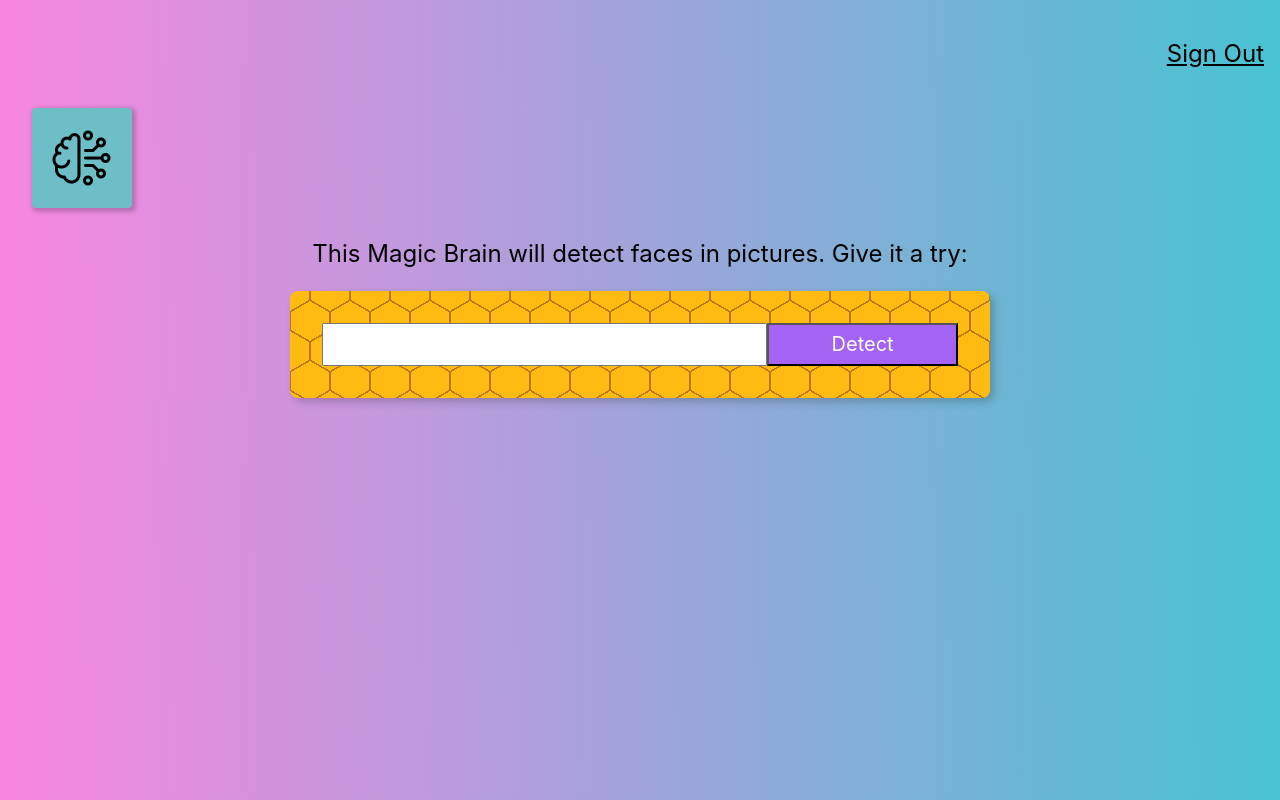
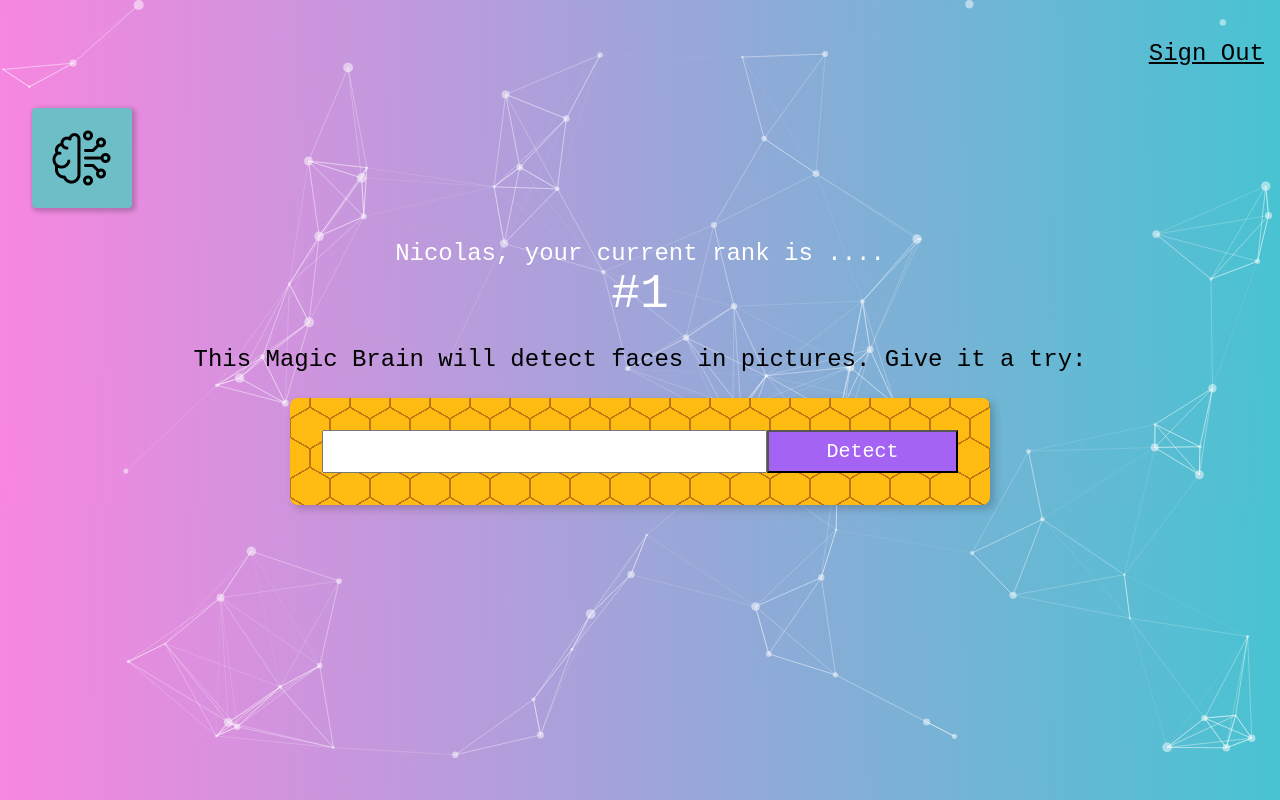
Before and after one commit to NicolasBrandi/SmartBrain, a React (Create React App) app: page / in a window 1280 px wide. Built offline with nearby package versions, Linux system fonts and the light colour scheme.

Commit message:
add particles component

```diff
--- a/package.json
+++ b/package.json
@@ -10,7 +10,9 @@
     "react-dom": "^18.2.0",
     "react-scripts": "5.0.1",
     "react-tilt": "^1.0.2",
+    "react-tsparticles": "^2.12.2",
     "tachyons": "^4.12.0",
+    "tsparticles-slim": "^2.12.0",
     "web-vitals": "^2.1.4"
   },
   "scripts": {
--- a/src/App.css
+++ b/src/App.css
@@ -2,42 +2,17 @@
   text-align: center;
 }
 
-.App-logo {
-  height: 40vmin;
-  pointer-events: none;
-}
-
-@media (prefers-reduced-motion: no-preference) {
-  .App-logo {
-    animation: App-logo-spin infinite 20s linear;
-  }
-}
 
 .center{
   display: flex;
   justify-content: center;
 }
 
-.App-header {
-  background-color: #282c34;
-  min-height: 100vh;
-  display: flex;
-  flex-direction: column;
-  align-items: center;
-  justify-content: center;
-  font-size: calc(10px + 2vmin);
-  color: white;
+.particles{
+  position: fixed;
+  top: 0;
+  right: 0;
+  bottom: 0;
+  left: 0;
+  z-index: -1;
 }
-
-.App-link {
-  color: #61dafb;
-}
-
-@keyframes App-logo-spin {
-  from {
-    transform: rotate(0deg);
-  }
-  to {
-    transform: rotate(360deg);
-  }
-}
--- a/src/App.js
+++ b/src/App.js
@@ -2,6 +2,8 @@
 import Navigation from './components/Navigation/Navigation';
 import Logo from './components/Logo/Logo';
 import ImageLinkForm from './components/ImageLinkForm/ImageLinkForm'
+import Rank from './components/Rank/Rank';
+import ParticleBackground from './components/Particles/Particles';
 import './App.css';
 
 class App extends Component {
@@ -10,6 +12,8 @@
       <div className="App">
         <Navigation />
         <Logo />
+        <ParticleBackground />
+        <Rank />
         <ImageLinkForm />
         {/* <FaceRecognition /> */}
       </div>
--- /dev/null
+++ b/src/components/Particles/Particles.js
@@ -0,0 +1,94 @@
+import { useCallback } from "react";
+import Particles from "react-tsparticles";
+//import { loadFull } from "tsparticles"; // if you are going to use `loadFull`, install the "tsparticles" package too.
+import { loadSlim } from "tsparticles-slim"; // if you are going to use `loadSlim`, install the "tsparticles-slim" package too.
+
+const ParticleBackground = () => {
+    const particlesInit = useCallback(async engine => {
+        console.log(engine);
+        // you can initiate the tsParticles instance (engine) here, adding custom shapes or presets
+        // this loads the tsparticles package bundle, it's the easiest method for getting everything ready
+        // starting from v2 you can add only the features you need reducing the bundle size
+        //await loadFull(engine);
+        await loadSlim(engine);
+    }, []);
+
+    const particlesLoaded = useCallback(async container => {
+        await console.log(container);
+    }, []);
+
+    return (
+        <Particles
+            id="tsparticles"
+            className="particles"
+            init={particlesInit}
+            loaded={particlesLoaded}
+            options={{
+                fpsLimit: 120,
+                interactivity: {
+                    events: {
+                        onClick: {
+                            enable: true,
+                            mode: "push",
+                        },
+                        onHover: {
+                            enable: true,
+                            mode: "repulse",
+                        },
+                        resize: true,
+                    },
+                    modes: {
+                        push: {
+                            quantity: 4,
+                        },
+                        repulse: {
+                            distance: 200,
+                            duration: 0.4,
+                        },
+                    },
+                },
+                particles: {
+                    color: {
+                        value: "#ffffff",
+                    },
+                    links: {
+                        color: "#ffffff",
+                        distance: 150,
+                        enable: true,
+                        opacity: 0.5,
+                        width: 1,
+                    },
+                    move: {
+                        direction: "none",
+                        enable: true,
+                        outModes: {
+                            default: "bounce",
+                        },
+                        random: false,
+                        speed: 2,
+                        straight: false,
+                    },
+                    number: {
+                        density: {
+                            enable: true,
+                            area: 800,
+                        },
+                        value: 80,
+                    },
+                    opacity: {
+                        value: 0.5,
+                    },
+                    shape: {
+                        type: "circle",
+                    },
+                    size: {
+                        value: { min: 1, max: 5 },
+                    },
+                },
+                detectRetina: true,
+            }}
+        />
+    );
+};
+
+export default ParticleBackground;
--- /dev/null
+++ b/src/components/Rank/Rank.js
@@ -0,0 +1,16 @@
+import React from "react";
+
+const Rank = () => {
+    return(
+        <div>
+            <div className="white f3">
+                {'Nicolas, your current rank is ....'}
+            </div>
+            <div className="white f1">
+                {'#1'}
+            </div>
+        </div>
+    )
+}
+
+export default Rank;
--- a/src/index.css
+++ b/src/index.css
@@ -1,9 +1,7 @@
 body {
   margin: 0;
   padding: 0;
-  font-family: -apple-system, BlinkMacSystemFont, 'Segoe UI', 'Roboto', 'Oxygen',
-    'Ubuntu', 'Cantarell', 'Fira Sans', 'Droid Sans', 'Helvetica Neue',
-    sans-serif;
+  font-family:  'Courier New', Courier, monospace;
   -webkit-font-smoothing: antialiased;
   -moz-osx-font-smoothing: grayscale;
   background: linear-gradient(89deg, #f886e1 0%, #48c3d1 100%);
```
Also changed, not shown: 1 other file (tests, documents, lock files or other folders).
